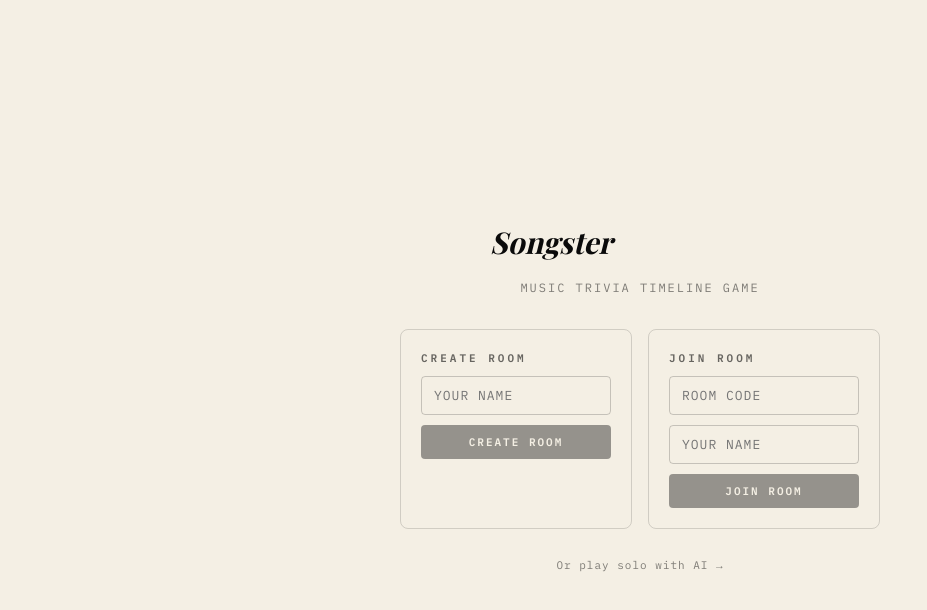
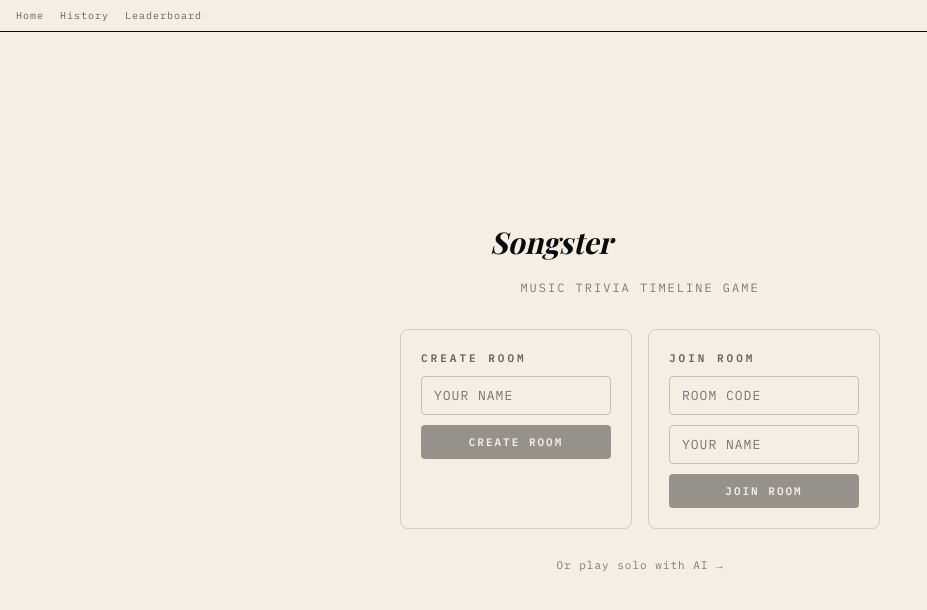
Before and after one commit to Jonathangadeaharder/Songster, a SvelteKit app in the folder songster-svelte/: page / in a window 1280 px wide. Shown: the top 610 px of the page, without its empty margins (0-927 px from the left). Built offline with nearby package versions, Linux system fonts and the light colour scheme; no server answers; a web font is replaced by a local one.

Commit message:
feat(nav): add navigation links for history and leaderboard

```diff
--- a/songster-svelte/src/routes/+layout.svelte
+++ b/songster-svelte/src/routes/+layout.svelte
@@ -13,4 +13,37 @@
 	});
 </script>
 
+<nav class="nav">
+	<a href="/" class="nav-link">Home</a>
+	<a href="/history" class="nav-link">History</a>
+	<a href="/leaderboard" class="nav-link">Leaderboard</a>
+</nav>
+
 {@render children()}
+
+<style>
+	.nav {
+		position: fixed;
+		top: 0;
+		left: 0;
+		right: 0;
+		display: flex;
+		gap: 16px;
+		padding: 8px 16px;
+		font-family: 'IBM Plex Mono', monospace;
+		font-size: 10px;
+		letter-spacing: 1px;
+		z-index: 100;
+		background: var(--paper, #f4efe4);
+		border-bottom: 0.5px solid var(--primary, #0a0a0a);
+	}
+	.nav-link {
+		text-decoration: none;
+		color: var(--primary, #0a0a0a);
+		opacity: 0.6;
+		transition: opacity 0.15s;
+	}
+	.nav-link:hover {
+		opacity: 1;
+	}
+</style>
```
